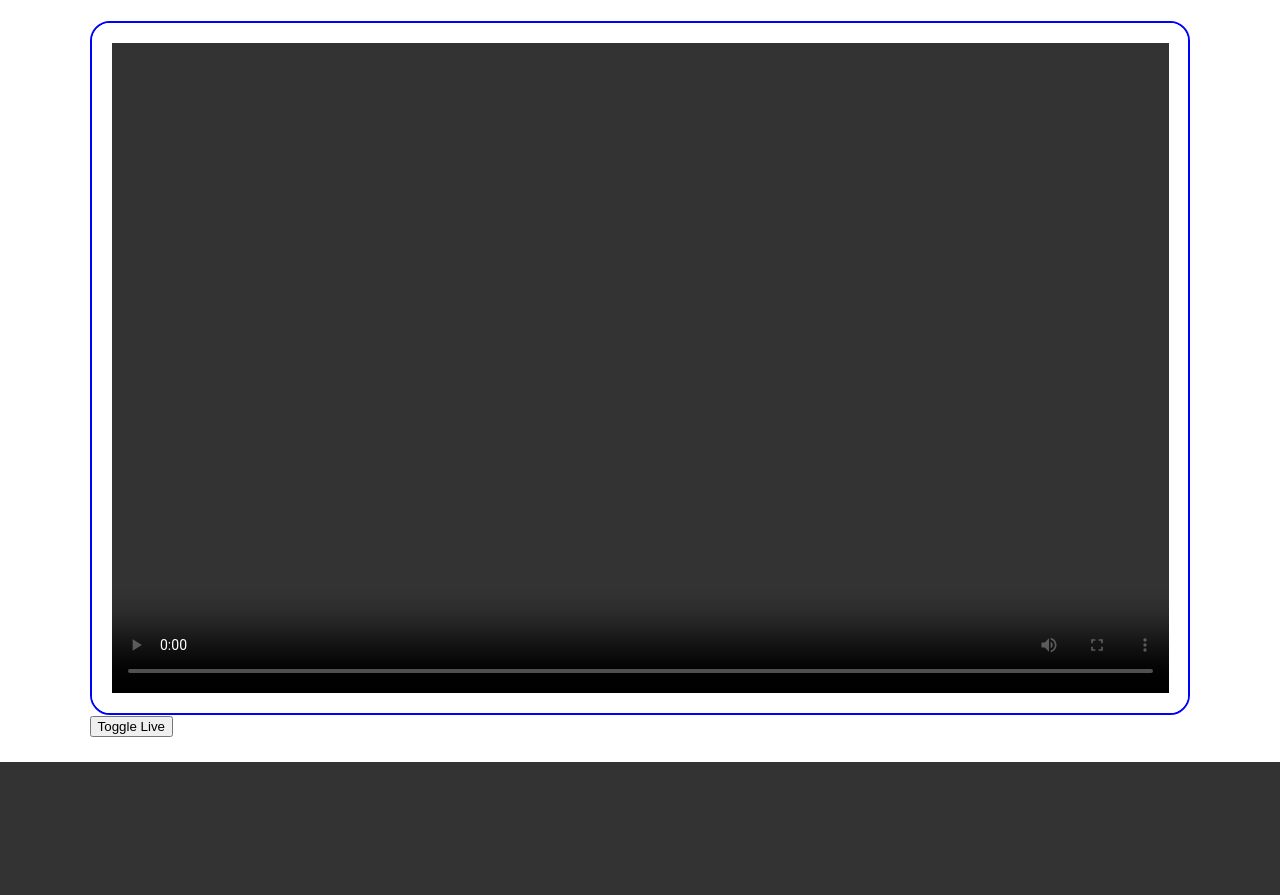
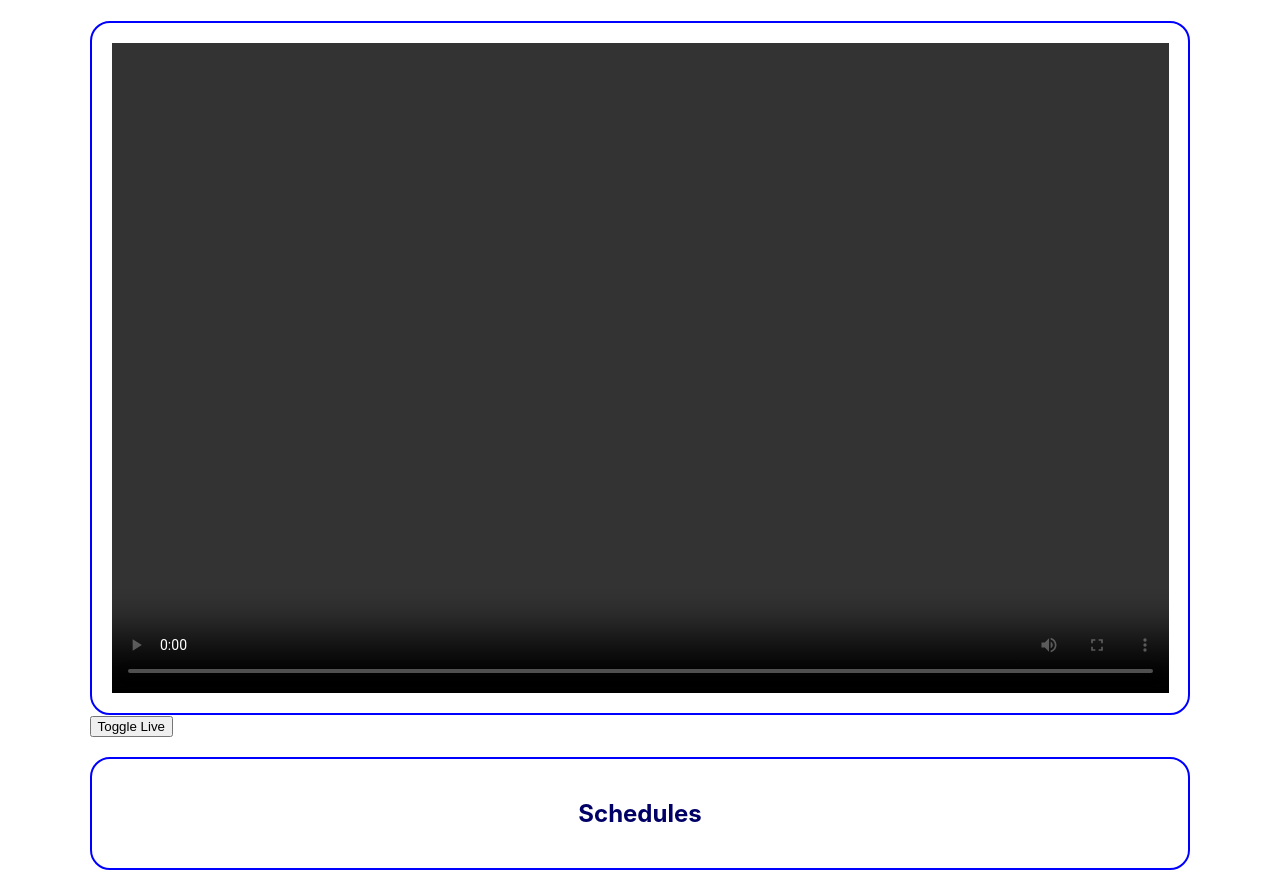
Before and after one commit to ReginaBackwards/webtechfinals, a PHP site: the page made by BBCLive/Manager/Content Manager/cm-home.html in a window 1280 px wide. Shown: the part 74-969 px from the top of the page. Before the commit the page ends 836 px from the top, so only its background shows below. Run offline with PHP 8.4, Linux system fonts and the light colour scheme; some libraries are stand-ins or nearby versions.

Commit message:
schedule buttons

```diff
--- a/BBCLive/Manager/Content Manager/cm-home.html
+++ b/BBCLive/Manager/Content Manager/cm-home.html
@@ -45,14 +45,18 @@
     <div class="container" id="dashboard">
       <video id="my-video" class="video-js vjs-default-skin" controls width="640" height="360">
       </video>
-       <div id="scheduleButtons">
 
-      </div>
     </div>
     <div class="container" id="webcamContainer" >
     </div>
     <button onclick="toggleMedia()">Toggle Live</button>
 
+    <div class="scheduleContainer">
+      <h1>Schedules</h1>
+      <div id="scheduleButtons">
+
+      </div>
+    </div>
   </section>
   <script>
  fetch('/getUserSchedules')
--- a/BBCLive/Manager/Content Manager/cmstyles/css/cm-home.css
+++ b/BBCLive/Manager/Content Manager/cmstyles/css/cm-home.css
@@ -211,7 +211,12 @@
 .sched:hover {
   background-color: #1111d8;
 }
-#scheduleButtons{
-
-  margin-left: 20%;
+.scheduleContainer{
+    margin-top: 20px;
+    background-color: white;
+    border: 2px solid blue;
+    padding: 20px;
+    border-radius: 20px;
+    overflow:auto;
+    text-align: center;
 }
```
